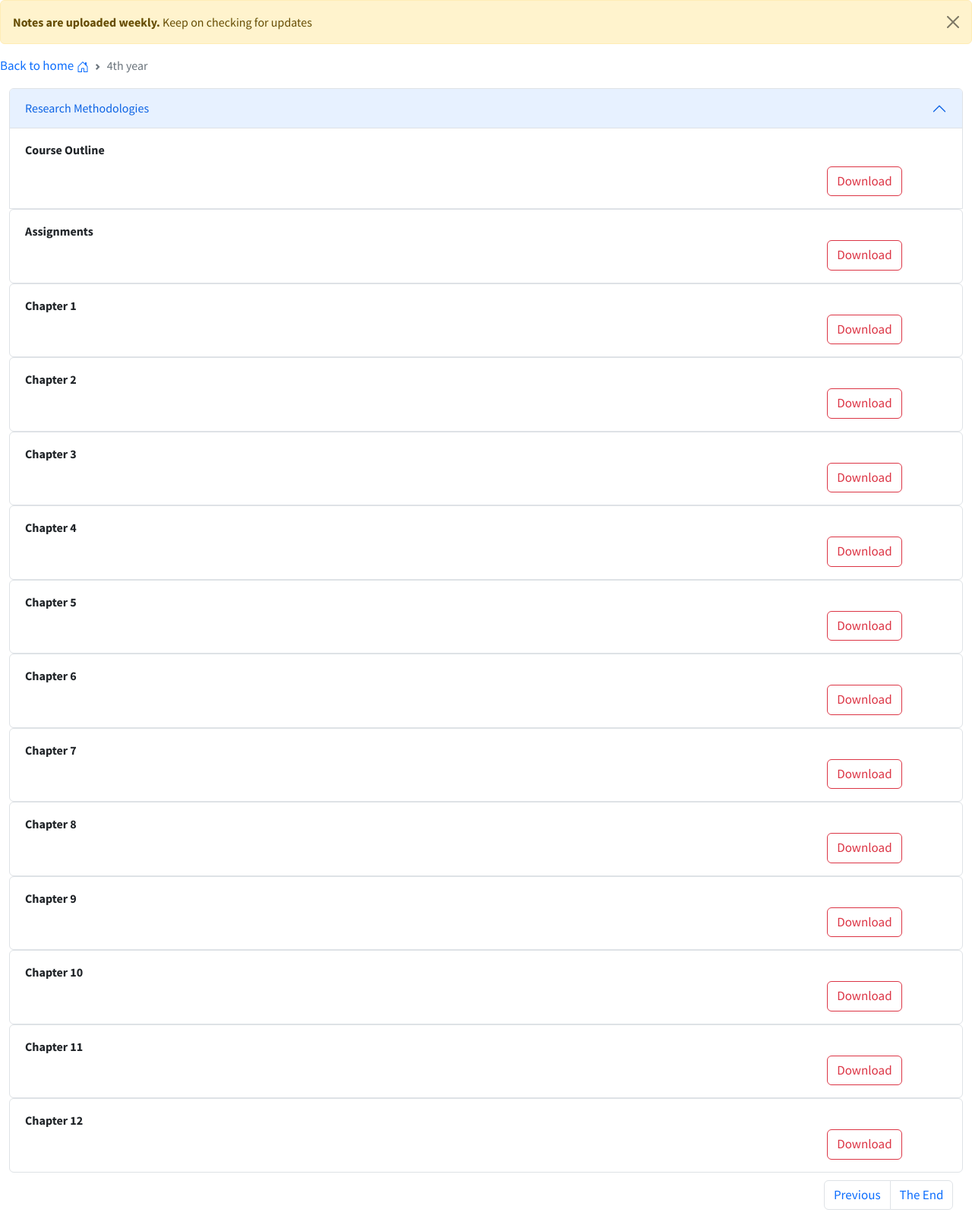
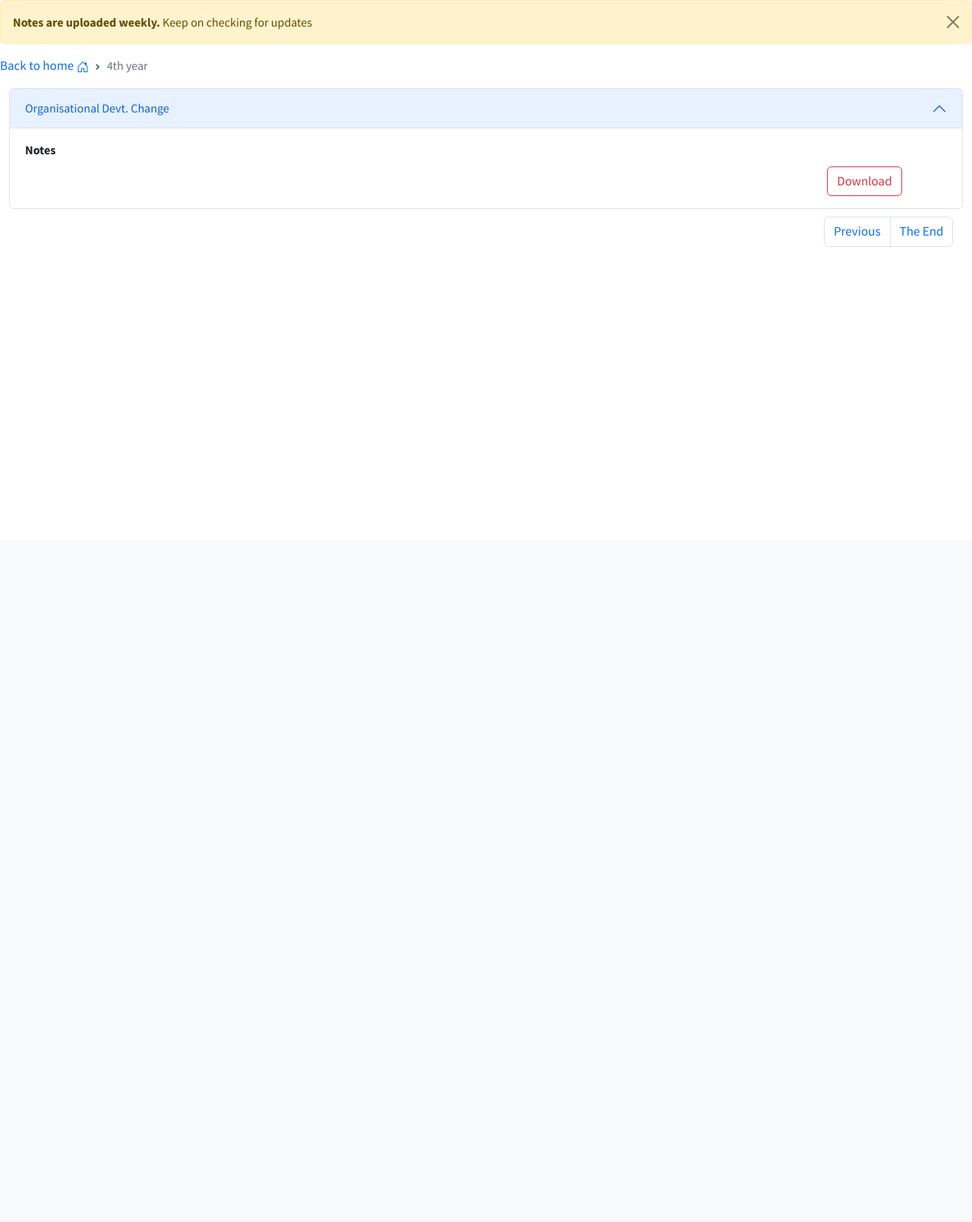
Before and after one commit to wathika-eng/BPALnotes, a Flask app: page /org in a window 1280 px wide. Shown: the part 89-1697 px from the top of the page at 76% size. After the commit the page ends 414 px from the top, so only its background shows below. Run offline with Flask 2, Linux system fonts and the light colour scheme; some libraries are stand-ins or nearby versions.

Commit message:
Update org.html

```diff
--- a/website/templates/org.html
+++ b/website/templates/org.html
@@ -23,22 +23,21 @@
         <div class="accordion-item">
           <h2 class="accordion-header" id="panelsStayOpen-headingOne">
             <button class="accordion-button" type="button" data-bs-toggle="collapse" data-bs-target="#panelsStayOpen-collapseOne" aria-expanded="true" aria-controls="panelsStayOpen-collapseOne">
-              Research Methodologies
+              Organisational Devt. Change
             </button>
           </h2>
           <div id="panelsStayOpen-collapseOne" class="accordion-collapse collapse show" aria-labelledby="panelsStayOpen-headingOne">
             <div class="accordion-body">
-              <strong>Course Outline</strong>
+              <strong>Notes</strong>
               <div class="progress-container">
                 <div class="progress-bar" id="myBar"></div>
-              <a id="dwn" class="btn btn-outline-danger" rel="noopener" onclick="move()" download=""
-            href="{{url_for('static', filename='uploads/receipt.pdf')}}">Download</a>
+              <a id="dwn" class="btn btn-outline-danger" rel="noopener" download=""
+            href="https://flasknotes.blob.core.windows.net/classnotes/BPAL 4.1 Notes/Organisational Devt Change.pdf">Download</a>
             </div>
           </div>
         </div>
     </div>
-
-    <div class="accordion" id="accordionPanelsStayOpenExample">
+ <!--------------<div class="accordion" id="accordionPanelsStayOpenExample">
       <div class="accordion-item">
         <div id="panelsStayOpen-collapseOne" class="accordion-collapse collapse show" aria-labelledby="panelsStayOpen-headingOne">
           <div class="accordion-body">
@@ -185,8 +184,7 @@
           </div>
         </div>
       </div>
-    </div>
-
+    </div>--------------->
 
 
 
```
